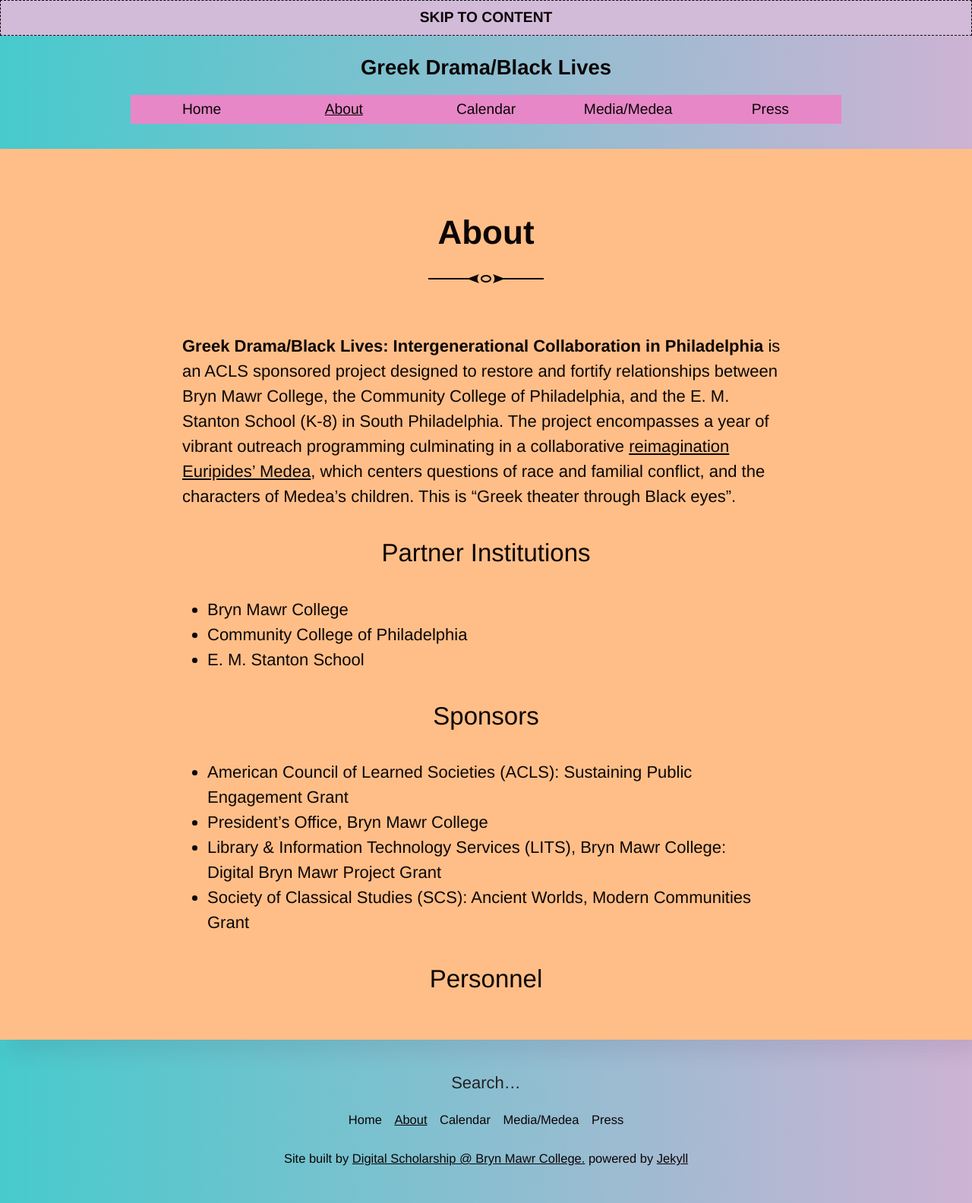
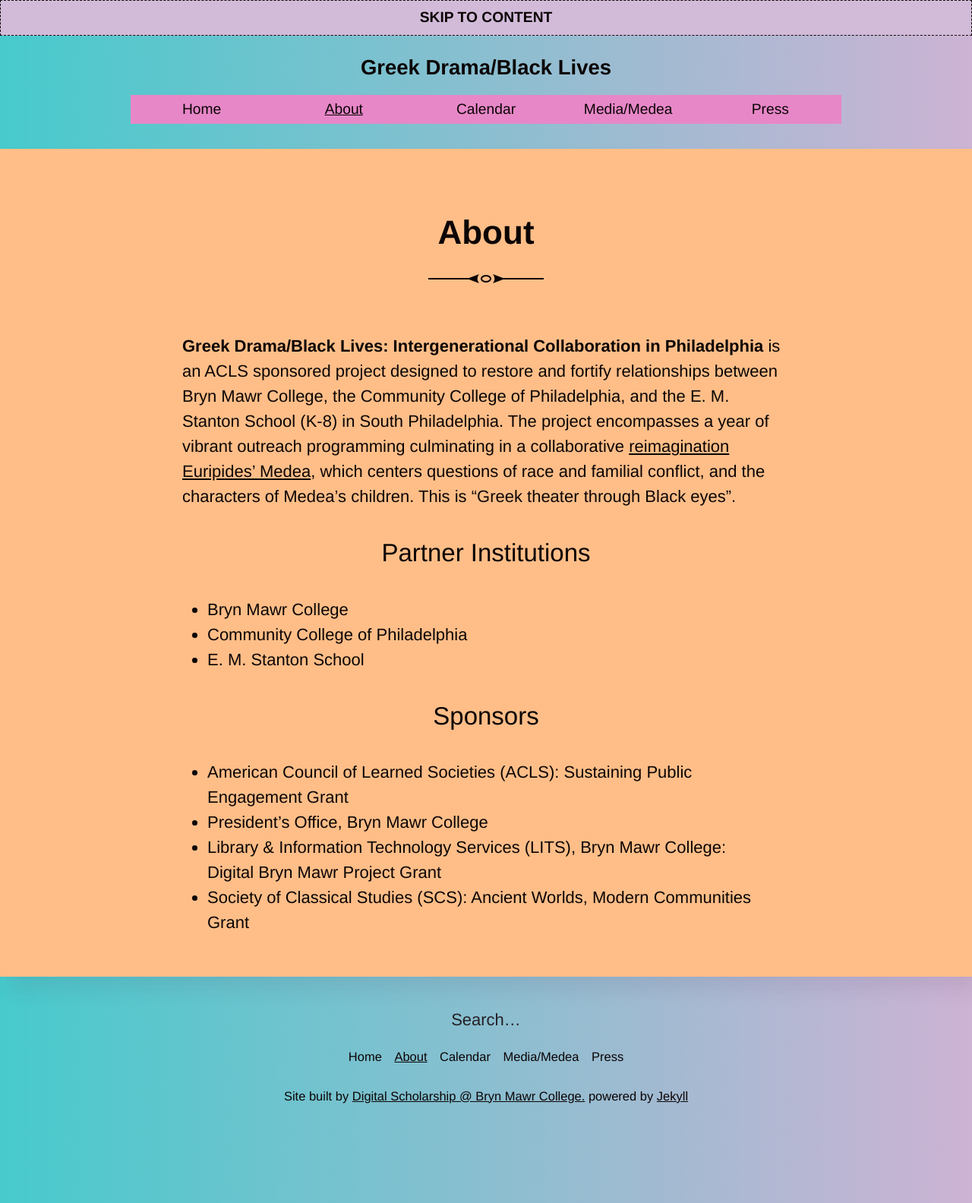
Before and after one commit to digbmc/media-medea, a Jekyll site: the page built from about.md, in a window 1280 px wide. Shown: the whole page at 76% size. Built offline with Jekyll 4.4.1, drawn with Linux system fonts in a browser that asks for light colours.

Commit message:
Remove personnel header

```diff
--- a/about.md
+++ b/about.md
@@ -16,5 +16,3 @@
 - President's Office, Bryn Mawr College
 - Library & Information Technology Services (LITS), Bryn Mawr College: Digital Bryn Mawr Project Grant
 - Society of Classical Studies (SCS): Ancient Worlds, Modern Communities Grant
-
-## Personnel
```
